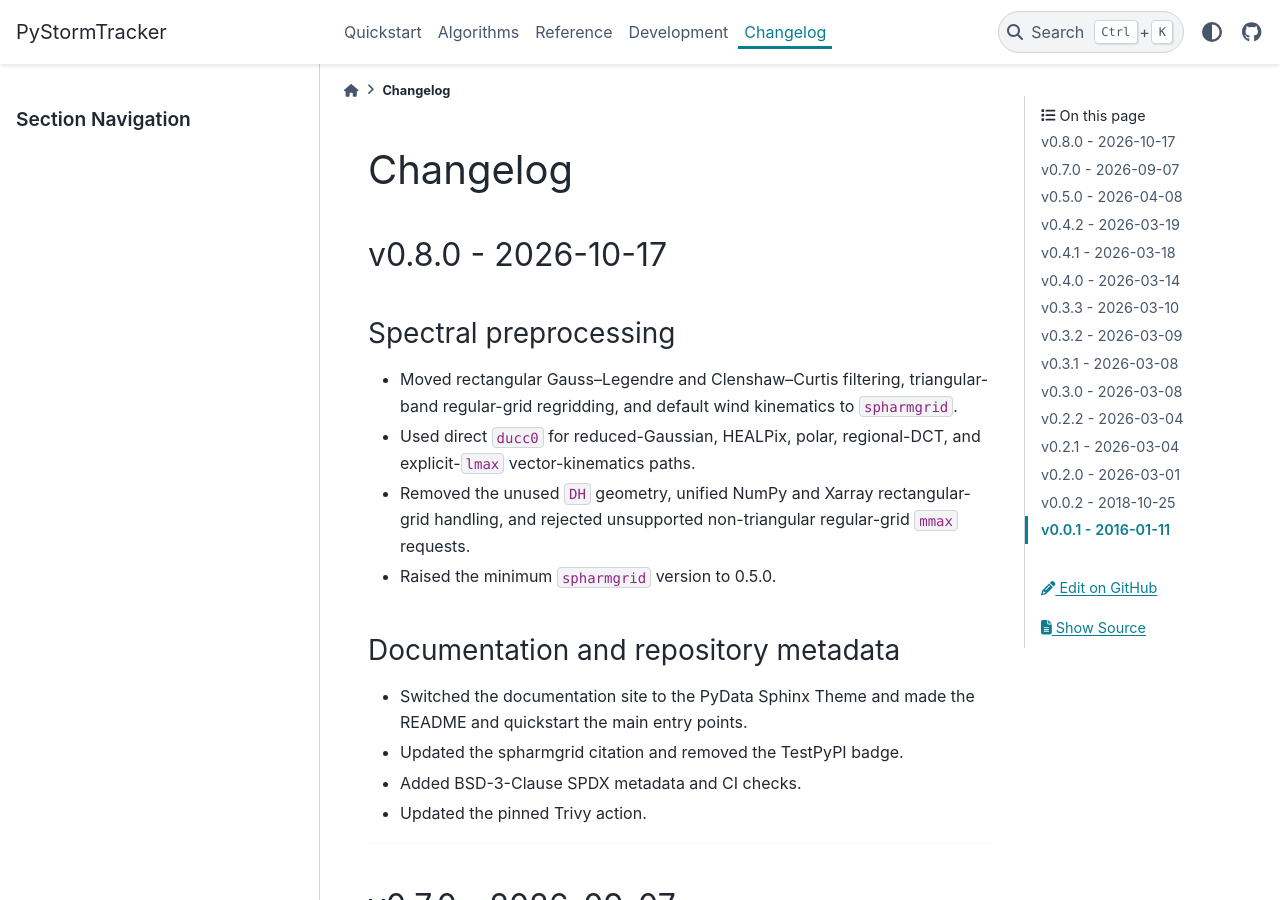
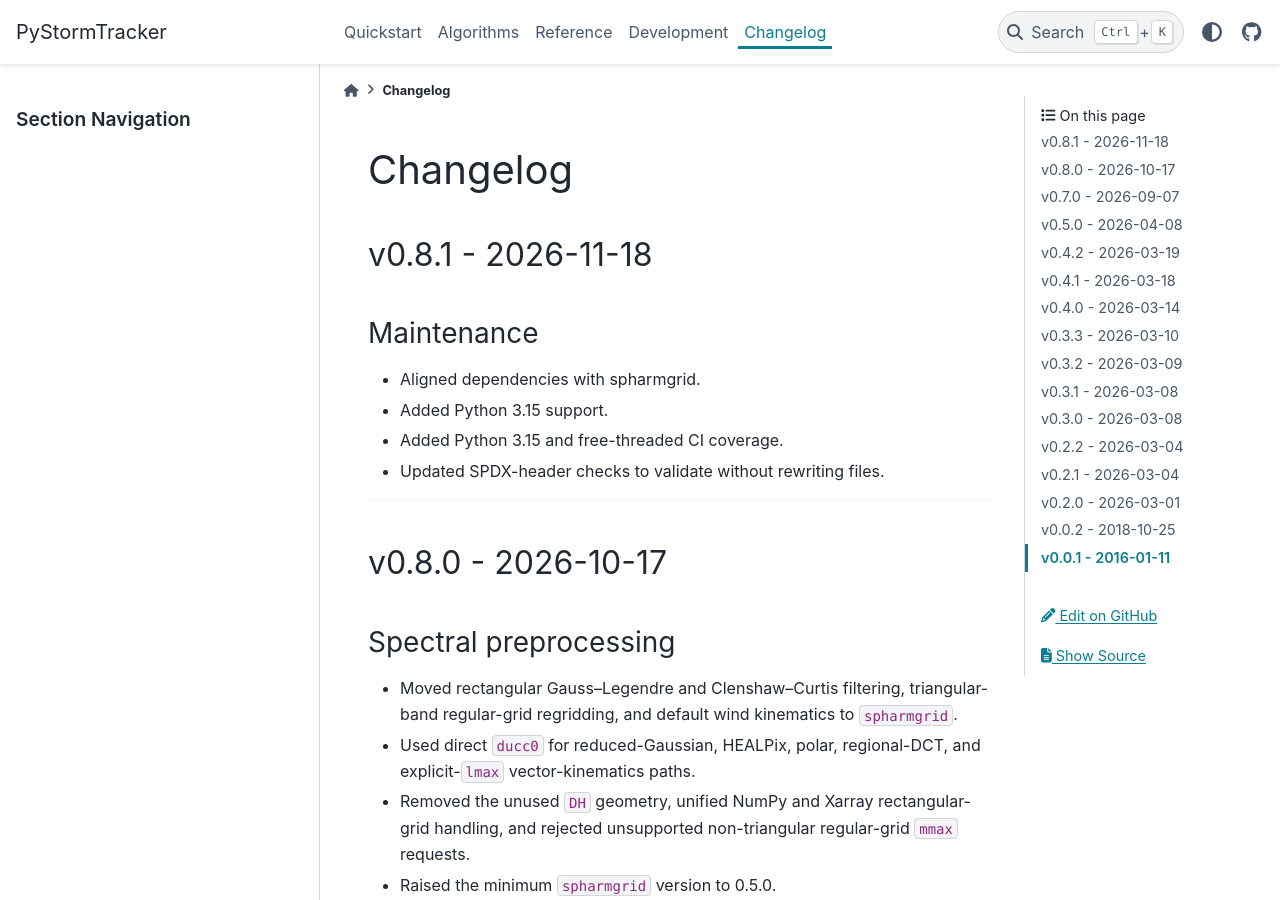
Before and after one commit to mwyau/PyStormTracker, a Sphinx documentation site: the page built from docs/changelog.md, in a window 1280 px wide and 900 px high. Built offline with Sphinx 7.4.7 and the PyData theme 0.15.4, drawn with Linux system fonts in a browser that asks for light colours.

Commit message:
release: v0.8.1

```diff
--- a/docs/changelog.md
+++ b/docs/changelog.md
@@ -1,4 +1,15 @@
 # Changelog
+
+## v0.8.1 - 2026-11-18
+
+### Maintenance
+
+- Aligned dependencies with spharmgrid.
+- Added Python 3.15 support.
+- Added Python 3.15 and free-threaded CI coverage.
+- Updated SPDX-header checks to validate without rewriting files.
+
+---
 
 ## v0.8.0 - 2026-10-17
 
--- a/pyproject.toml
+++ b/pyproject.toml
@@ -8,7 +8,7 @@ build-backend = "hatchling.build"
 
 [project]
 name = "PyStormTracker"
-version = "0.8.0"
+version = "0.8.1"
 description = "A High-Performance Cyclone Tracker in Python"
 readme = "README.md"
 license = "BSD-3-Clause"
```
Also changed, not shown: 1 other file.
